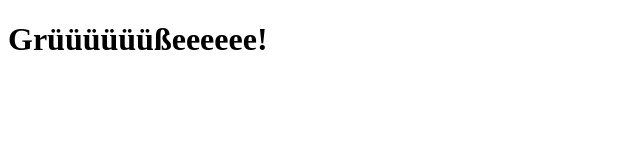
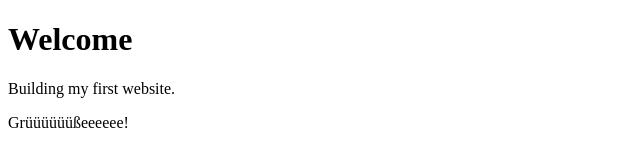
Before and after one commit to DanielaDiesDas/gutenscharf.github.io, a plain HTML site: page index.html in a window 1280 px wide. Shown: the whole page, without its empty margins (0-640 px from the left). Drawn offline with Linux system fonts and the light colour scheme.

Commit message:
Add paragraph

```diff
--- a/index.html
+++ b/index.html
@@ -5,6 +5,8 @@
     <title>Guten scharf!</title>
   </head>
   <body>
-<h1>Grüüüüüüßeeeeee!</h1>
+<h1>Welcome</h1>
+<p>Building my first website.</p>
+<p>Grüüüüüüßeeeeee!</p>
   </body>
 </html>
```
